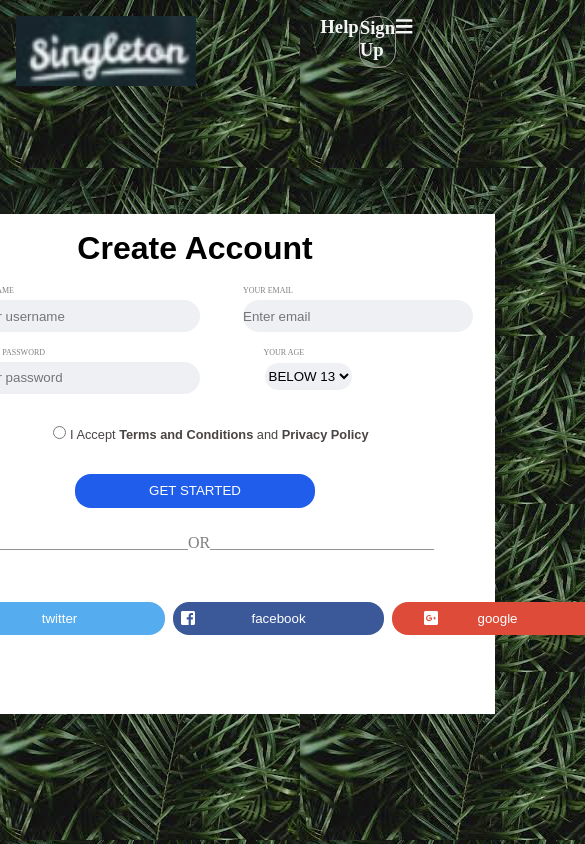
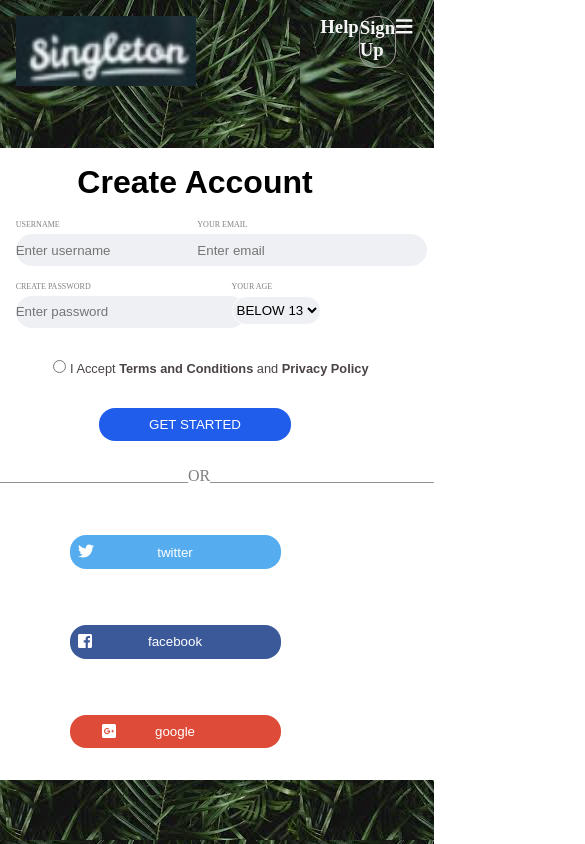
Before and after one commit to sandhya5757/singleton-, a plain HTML site: page index.html in a window 390 px wide. Shown: the top 844 px of the page, 585 px wide, since content can reach past the window. Drawn offline with Linux system fonts and the light colour scheme.

Commit message:
modified

```diff
--- a/style.css
+++ b/style.css
@@ -203,3 +203,15 @@ h1{
   border-radius: 16px;
 
 }
+@media only screen and (max-width: 1000px){
+  .icons{
+    flex-direction: column;
+    justify-content: center;
+    align-items: center;
+
+  }
+
+  .form-box{
+    height: auto;
+  }
+}
```
